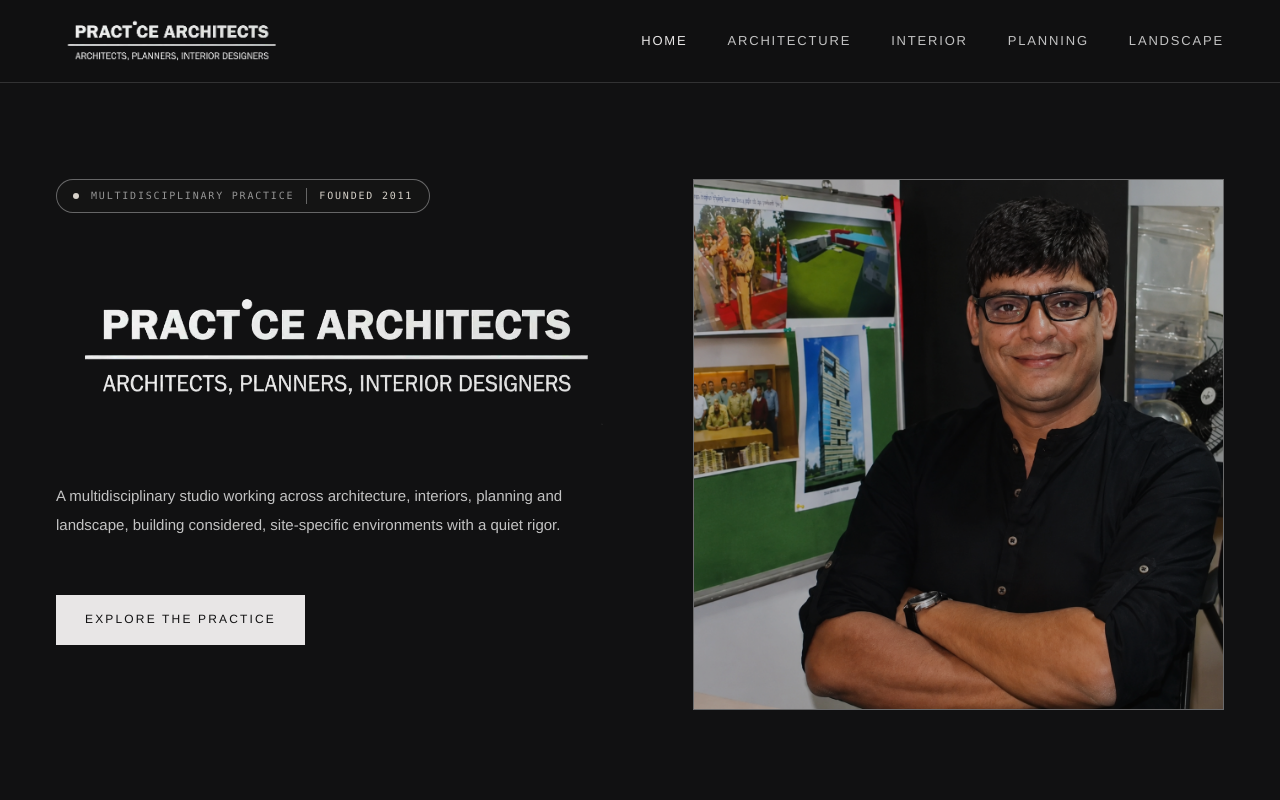
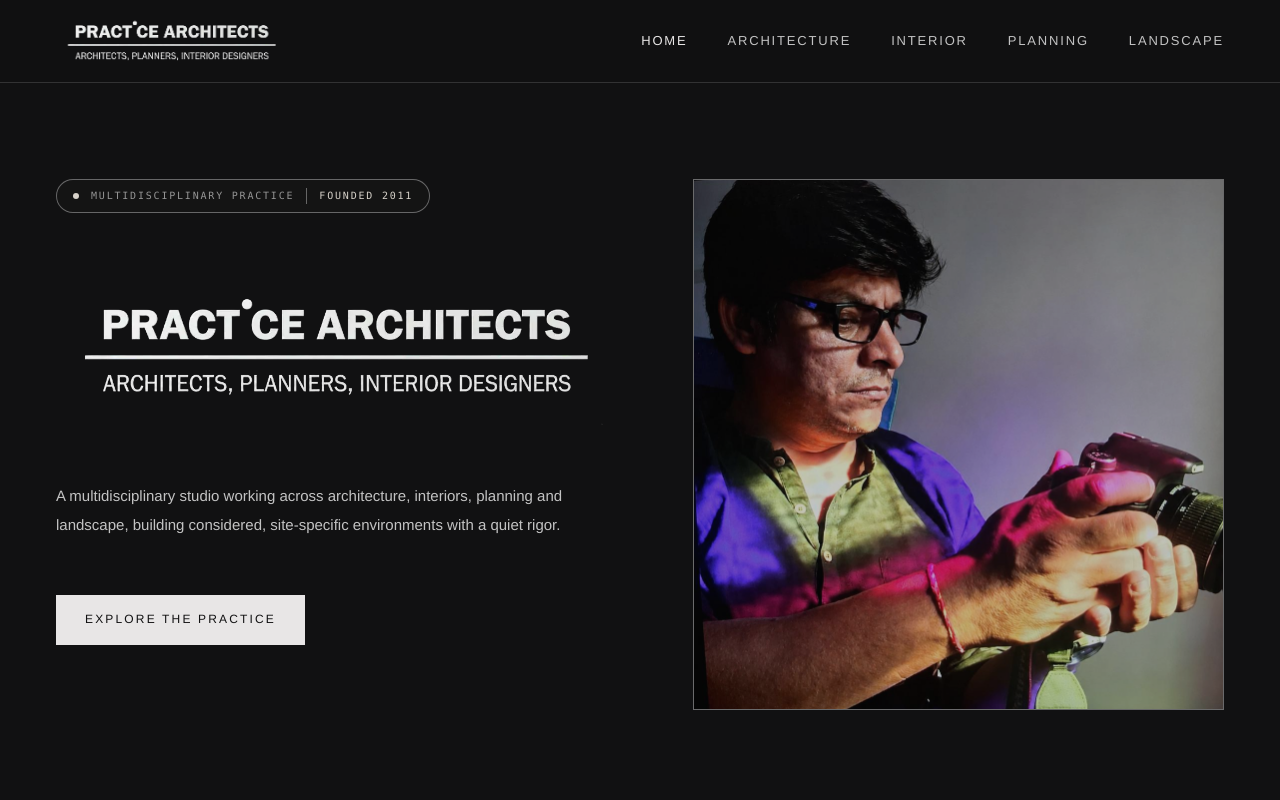
Before and after one commit to Ronit-Khorjuvekar4/practice-architect-1, a Next.js app: page / in a window 1280 px wide. Shown: the top 800 px of the page. Built offline with nearby package versions, Linux system fonts and the light colour scheme.

Commit message:
main image

```diff
--- a/src/components/sections/Hero.tsx
+++ b/src/components/sections/Hero.tsx
@@ -57,7 +57,7 @@
         <div className="relative">
           <div className="relative aspect-[4/4] w-full overflow-hidden border border-line-strong bg-card">
             <Image
-              src="/owner.png"
+              src="/home/sachiker.jpeg"
               alt="Portrait of the founding architect of Practice Architects"
               fill
               priority
```
Also changed, not shown: public/home/sachiker.jpeg (added).
